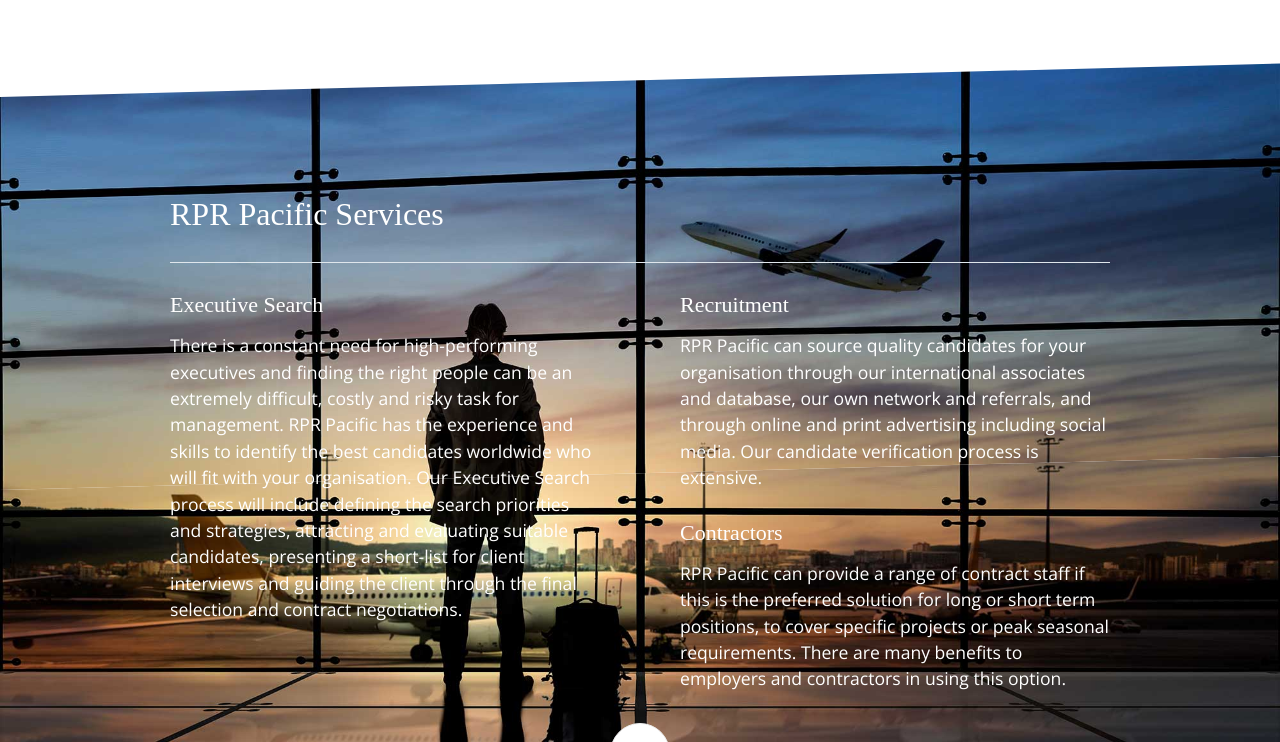
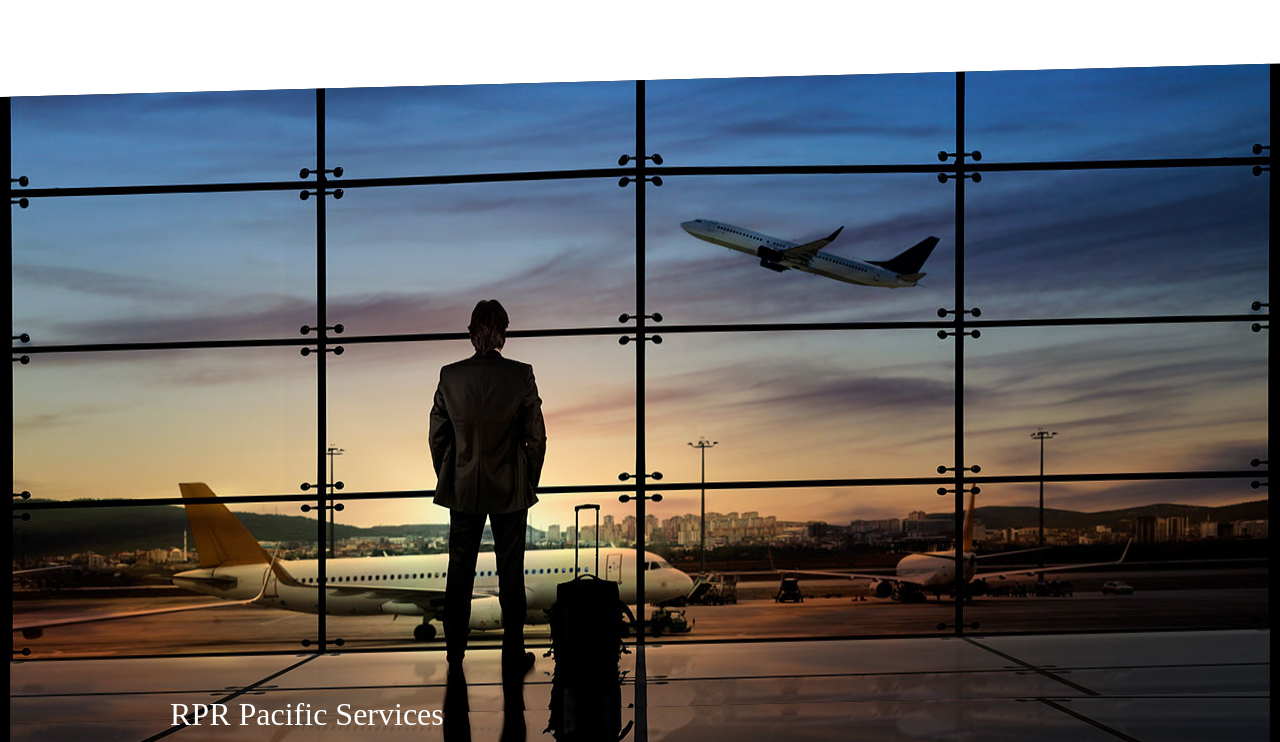
Before and after one commit to tomrishworth/rpr, a website: page build/index.html in a window 1280 px wide. Shown: the part 1557-2299 px from the top of the page. Drawn offline with nearby package versions, Linux system fonts and the light colour scheme; a web font is replaced by a local one.

Commit message:
Services

```diff
--- a/src/sass/components/_section.scss
+++ b/src/sass/components/_section.scss
@@ -25,3 +25,17 @@
   color: #fff;
   background-size: cover;
 }
+
+.section-services {
+  background-image: url(../images/services-bg3.jpg);
+  background-repeat: no-repeat;
+  background-color: #000;
+  // background-size: ;
+  background-position: top center;
+  padding-top: 600px;
+  // background-size: cover;
+  color: #fff;
+  p {
+    color: rgba(255,255,255,0.6);
+  }
+}
--- a/src/sass/style.scss
+++ b/src/sass/style.scss
@@ -93,7 +93,3 @@
     top: 3px;
   }
 }
-
-#services {
-  background-image: url(../images/services-bg.jpg);
-}
```
Also changed, not shown: build/css/style.css, build/images/services-bg2.jpg (added), build/images/services-bg3.jpg (added), build/index.html, 1 other file.
